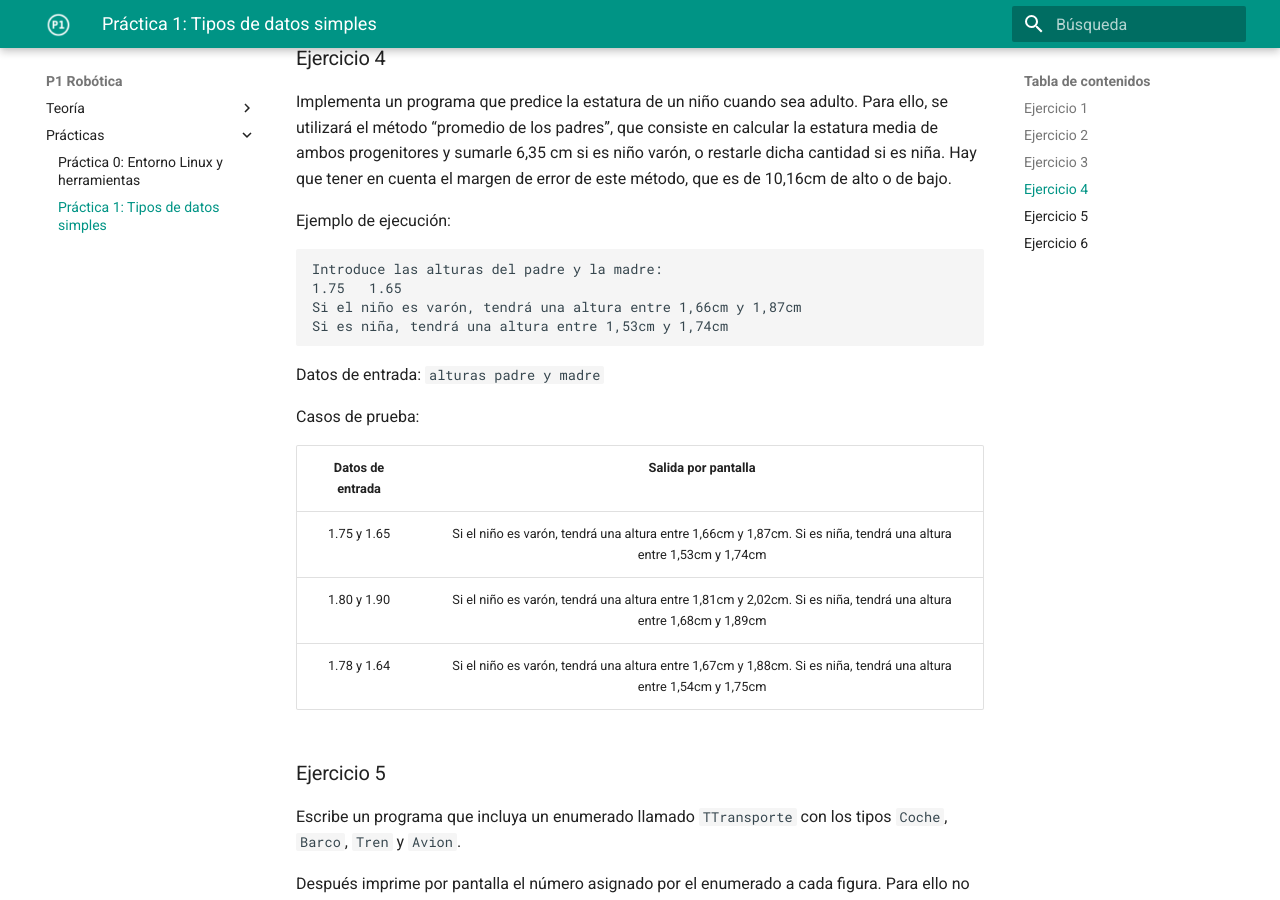
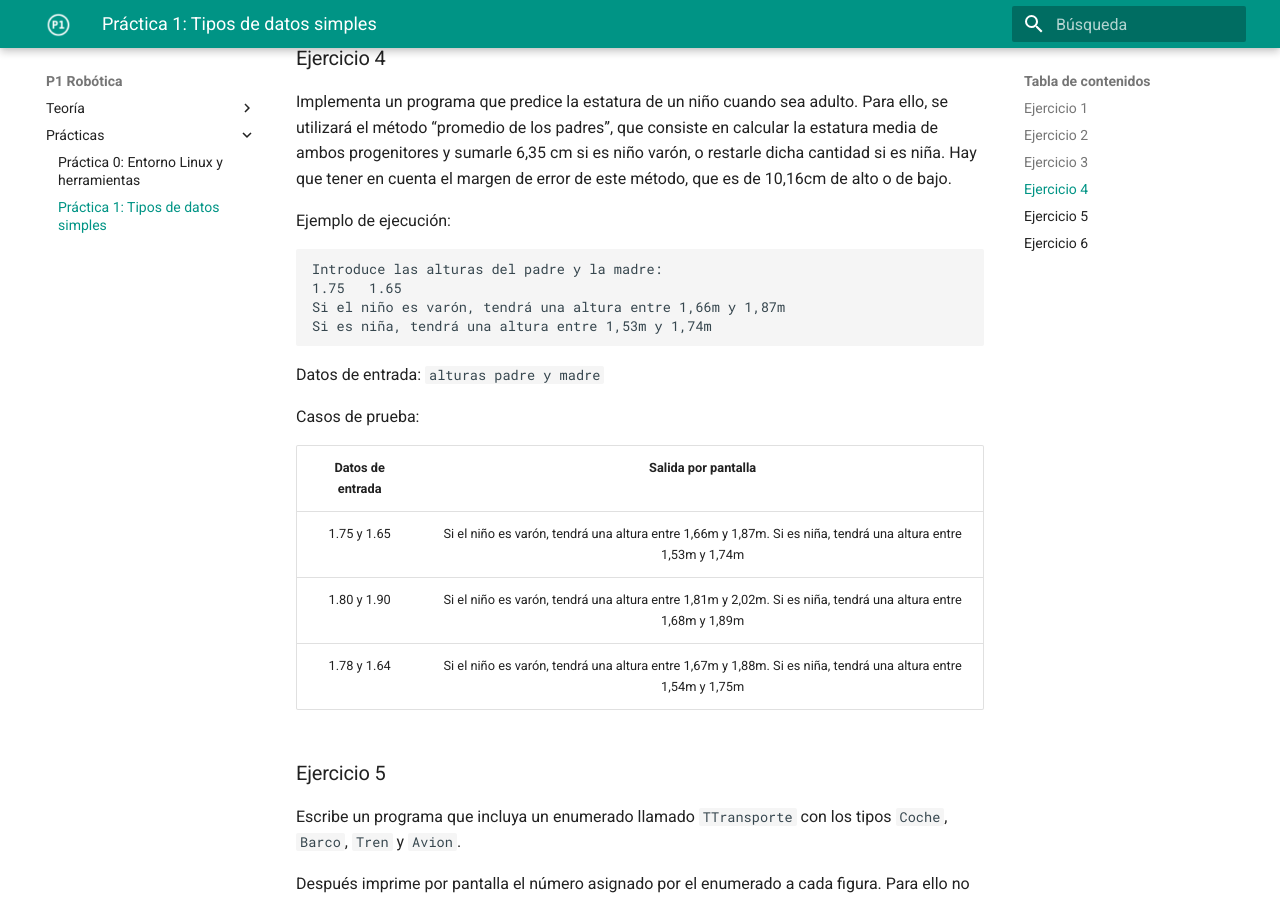
Before and after one commit to cpomares/p1-robotica, an MkDocs documentation site: the page built from docs/Practicas/practica01/practica01.md, in a window 1280 px wide and 900 px high, scrolled down 2175 px. Built offline with MkDocs 1.6.1 and Material for MkDocs 9.7.7, drawn with Linux system fonts in a browser that asks for light colours.

Commit message:
errata cm a m

```diff
--- a/docs/Practicas/practica01/practica01.md
+++ b/docs/Practicas/practica01/practica01.md
@@ -95,8 +95,8 @@ Ejemplo de ejecución:
 ~~~text
 Introduce las alturas del padre y la madre:
 1.75   1.65
-Si el niño es varón, tendrá una altura entre 1,66cm y 1,87cm
-Si es niña, tendrá una altura entre 1,53cm y 1,74cm
+Si el niño es varón, tendrá una altura entre 1,66m y 1,87m
+Si es niña, tendrá una altura entre 1,53m y 1,74m
 ~~~
 
 Datos de entrada: `alturas padre y madre`
@@ -105,9 +105,9 @@ Casos de prueba:
 
 | Datos de entrada | Salida por pantalla |
 |:----------------:|:-------------------:|
-|  1.75 y 1.65   | Si el niño es varón, tendrá una altura entre 1,66cm y 1,87cm. Si es niña, tendrá una altura entre 1,53cm y 1,74cm |
-|  1.80 y 1.90   | Si el niño es varón, tendrá una altura entre 1,81cm y 2,02cm. Si es niña, tendrá una altura entre 1,68cm y 1,89cm |
-|  1.78 y 1.64   | Si el niño es varón, tendrá una altura entre 1,67cm y 1,88cm. Si es niña, tendrá una altura entre 1,54cm y 1,75cm |
+|  1.75 y 1.65   | Si el niño es varón, tendrá una altura entre 1,66m y 1,87m. Si es niña, tendrá una altura entre 1,53m y 1,74m |
+|  1.80 y 1.90   | Si el niño es varón, tendrá una altura entre 1,81m y 2,02m. Si es niña, tendrá una altura entre 1,68m y 1,89m |
+|  1.78 y 1.64   | Si el niño es varón, tendrá una altura entre 1,67m y 1,88m. Si es niña, tendrá una altura entre 1,54m y 1,75m |
 
 ### Ejercicio 5 ###
 
```
